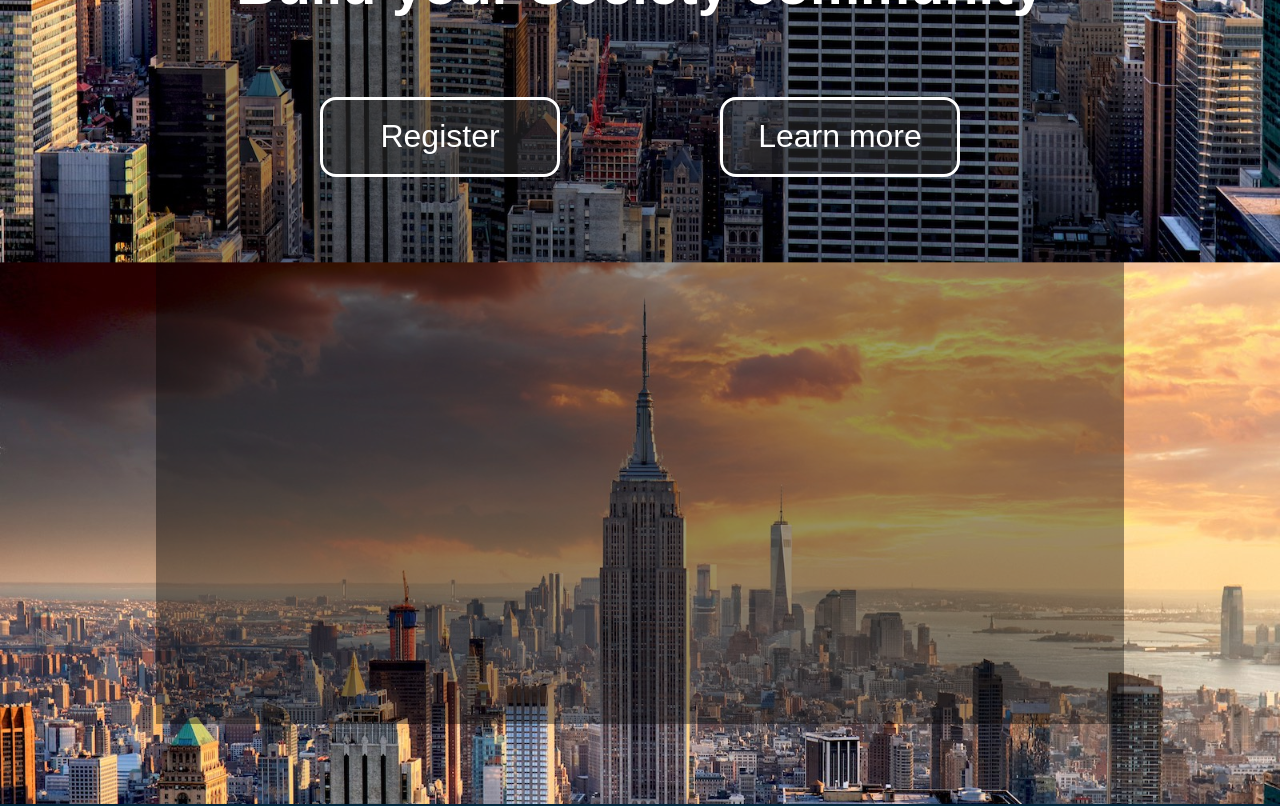
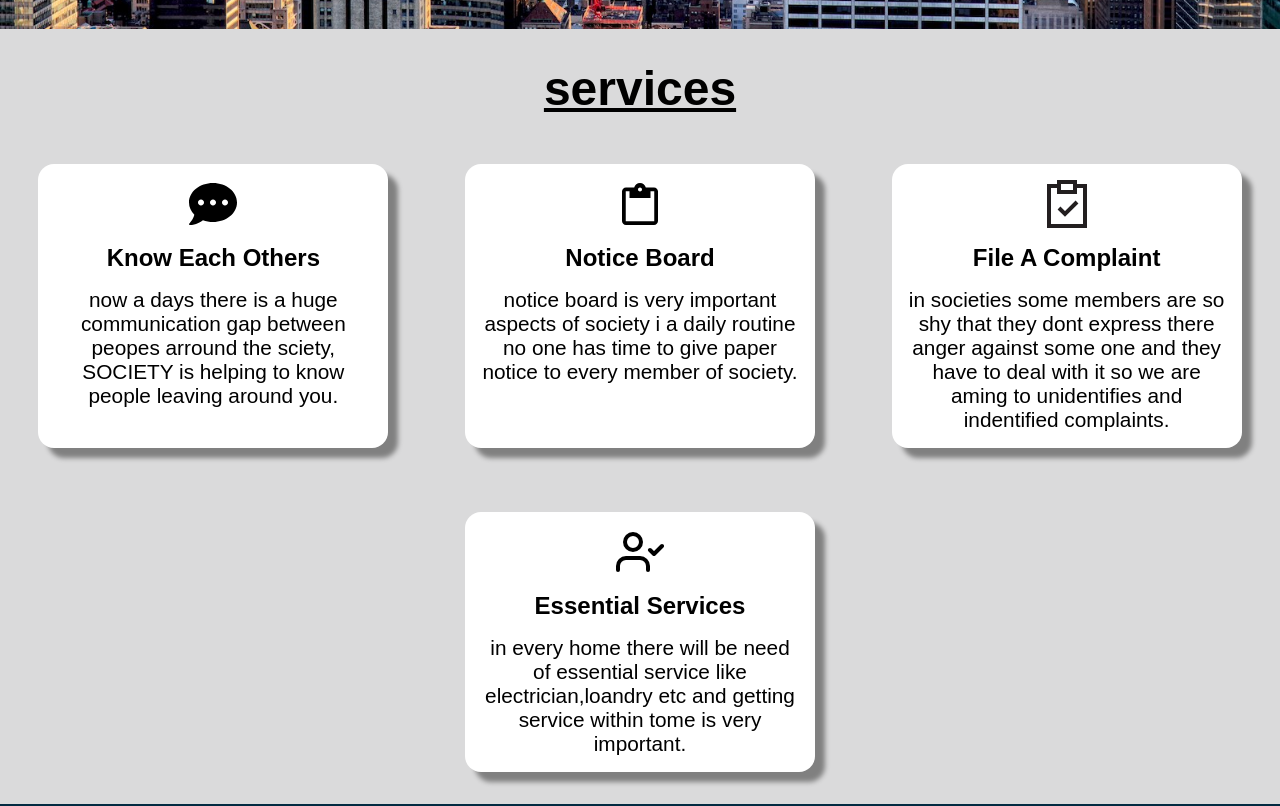
Before and after one commit to UMESHRAUT/Society_mern_app, a React (Create React App) app in the folder society-frontend/: page / in a window 1280 px wide. Shown: the part 660-1466 px from the top of the page. Built offline with nearby package versions, Linux system fonts and the light colour scheme.

Commit message:
final commit

```diff
--- a/society-frontend/src/App.css
+++ b/society-frontend/src/App.css
@@ -7,7 +7,7 @@
 }
 
 #root{
-    height: 100vh;
+    height: 100%;
 }
 body{
     margin: 0;
@@ -159,7 +159,7 @@ a{
     align-items: center;
     align-content: center;
     justify-content: center;
-    border: .1rem solid rgb(82, 28, 133);
+    border: .1rem solid rgb(71,132,255);
     border-radius: 1rem;
     height: 3rem;
 }
@@ -287,7 +287,7 @@ h5{
 }
 /* HERO */
 .hero{
-    height: 100%;
+    /* height: 100%; */
     width: 100%;
     background: url("./image/society.jpg") center/cover no-repeat rgb(202, 146, 146);
     background-attachment: fixed;
@@ -357,6 +357,8 @@ h5{
 
 /* FOOTER */
 .footer{
+    /* position: relative; */
+    bottom: 0;
     padding: 1rem;
     background: rgb(2, 42, 65);
     text-align: center;
@@ -365,7 +367,7 @@ h5{
 
 /* service provided */
 .service_container{
-    height: 100%;
+    /* height: 100%; */
     width: 100%;
 background: rgb(218, 218, 219);
 text-align: center;
@@ -389,17 +391,16 @@ font-size: 1.3rem;
 }
 
 .service_provider{
-    width: 90vw;
-    display: grid;
-    grid-template-columns: repeat(auto-fit,minmax(350px,1fr));
-    /* grid-row-gap: 2rem;
-    grid-column-gap: 50px; */
-    margin:auto 1rem;
-
+    display: flex;
+    flex-wrap: wrap;
+    margin:auto;
+    flex-direction: row;
+    justify-content: space-around;
 }
 .service_provider div{
-    /* border: 1px solid red; */
     background: white;
+    width: 350px;
+    /* min-width: 350px; */
     padding: 1rem;
     box-shadow: 10px 10px 5px gray;
     border-radius: 1rem;
@@ -473,6 +474,9 @@ font-size: 1.3rem;
 input{
     display: block;
     margin-top: .3rem;
+    border: 1px solid black;
+    padding: .5rem;
+    border-radius: .5rem;
     width: 90%;
     height: 2.5rem;
     outline-color: rgb(74, 85, 228);
@@ -503,8 +507,11 @@ textarea{
     margin-top: 2rem;
     display: inline-block;
     width: 90%;
+    font-size: 1rem;
     font-size: x-large;
     outline:none;
+    border: 1px solid black;
+    border-radius: .5rem;
     color: black;
     height: 2.5rem;
 }
@@ -513,7 +520,10 @@ option{
     overflow: scroll;
 }
 .select{
+    border: 1px solid black;
+    border-radius: .5rem;
     color: rgb(192, 191, 190);
+    font-size: 1.5rem;
 }
 .btn{
 
@@ -547,11 +557,6 @@ option{
         align-items: center;
         flex-direction: column
     }
-    .service_provider{
-        margin: 0 auto;
-        grid-template-columns: repeat(auto-fit,minmax(auto,1fr));
-    }
-
 }
 
 /* Rules  */
@@ -696,11 +701,8 @@ article{
 }
 
 .select-one{
-    margin: 1rem auto;
-    width: 100%;
-    display: flex;
-    cursor: pointer;
-    justify-content: space-around;
+    color: rgb(34, 34, 34);
+    font-size: 1.5rem;
 }
 
 .radio{
@@ -846,14 +848,12 @@ border-radius: 1rem;
     border-radius: 1rem;
 }
 .float_left{
-    height: 100%;
     width: 100%;
     display: flex;
     justify-content: flex-start;
     flex-direction: row;
 }
 .float_right{
-    height: 100%;
     width: 100%;
     display: flex;
     justify-content: flex-end;
@@ -964,7 +964,7 @@ border-radius: 1rem;
 .loader {
     border: 16px solid #f3f3f3;
     border-radius: 50%;
-    border-top: 16px solid #4151df;
+    border-top: 16px solid rgb(71,132,255);
     width: 90px;
     height: 90px;
     animation: spin 2s linear infinite;
--- a/society-frontend/src/components/public-component/user/register.js
+++ b/society-frontend/src/components/public-component/user/register.js
@@ -77,7 +77,7 @@ export default function Register(props) {
                 {
                     listSociety.length==0?<option value='undefined'>Loading..</option>:
                    listSociety.map(society=>{
-                   return <option key={society._id} value={society._id} name="society" onClick={handleChange}>{society.name}</option>
+                   return <option key={society._id} className="select-one" value={society._id} name="society" onClick={handleChange}>{society.name}</option>
                    })
                }
             </select>
```
